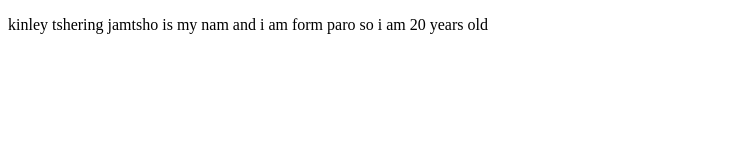
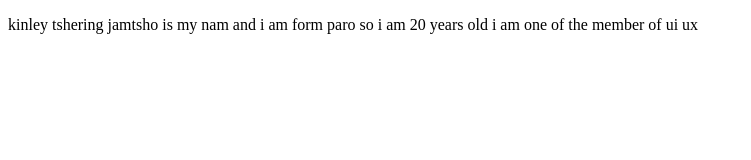
Before and after one commit to 12250035gcit-a11y/Ui-Ux-project-firs-year-, a plain HTML site: page index.html in a window 1280 px wide. Shown: the whole page, without its empty margins (0-751 px from the left). Drawn offline with Linux system fonts and the light colour scheme.

Commit message:
Update personal introduction in index.html

```diff
--- a/index.html
+++ b/index.html
@@ -6,6 +6,8 @@
     <title>Document</title>
 </head>
 <body>
-    <p>kinley tshering jamtsho is my nam and i am form paro so i am 20 years old</p>
+    <p>kinley tshering jamtsho is my nam and i am form paro so i am 20 years old
+    i am one of the member of ui ux
+    </p>
 </body>
 </html>
```
